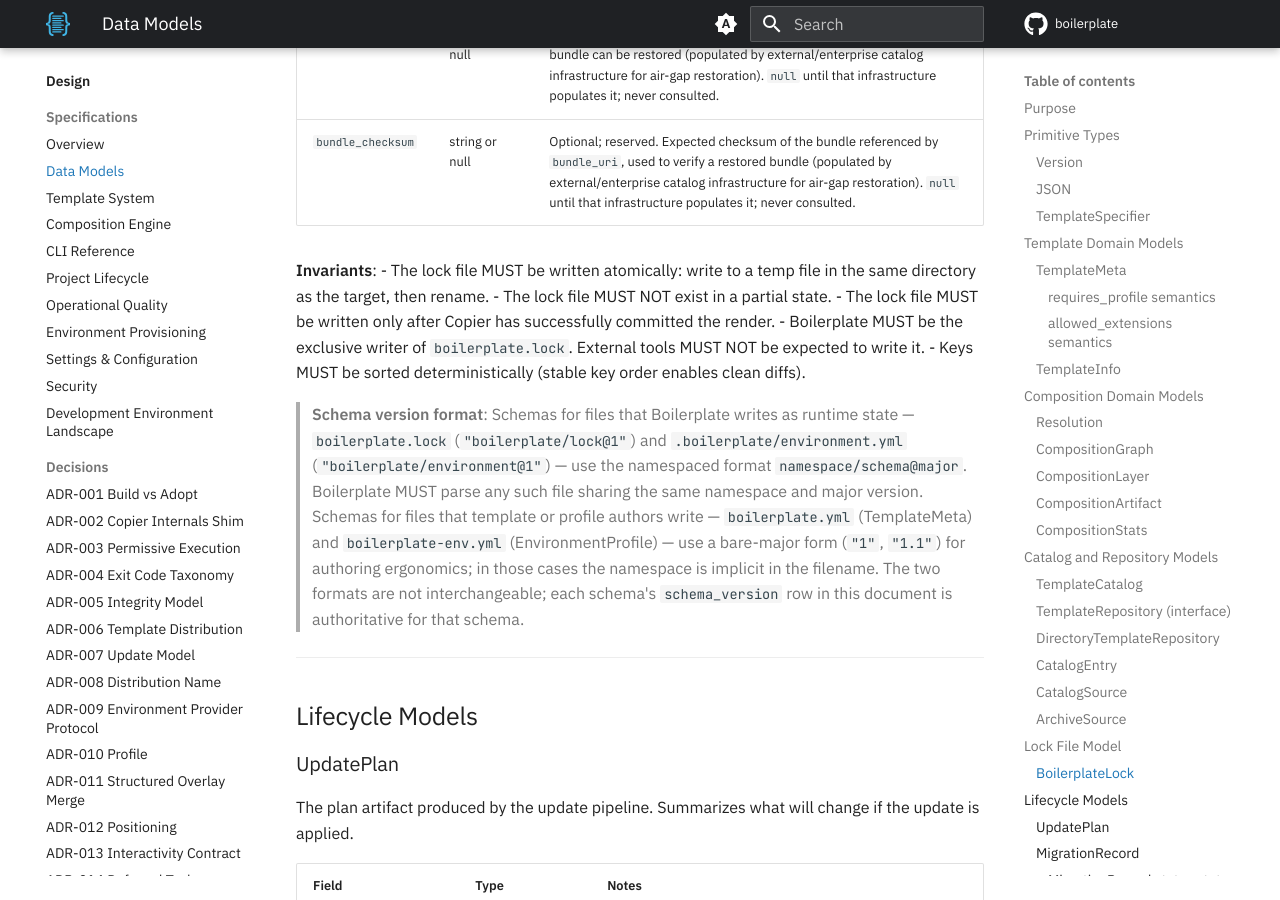
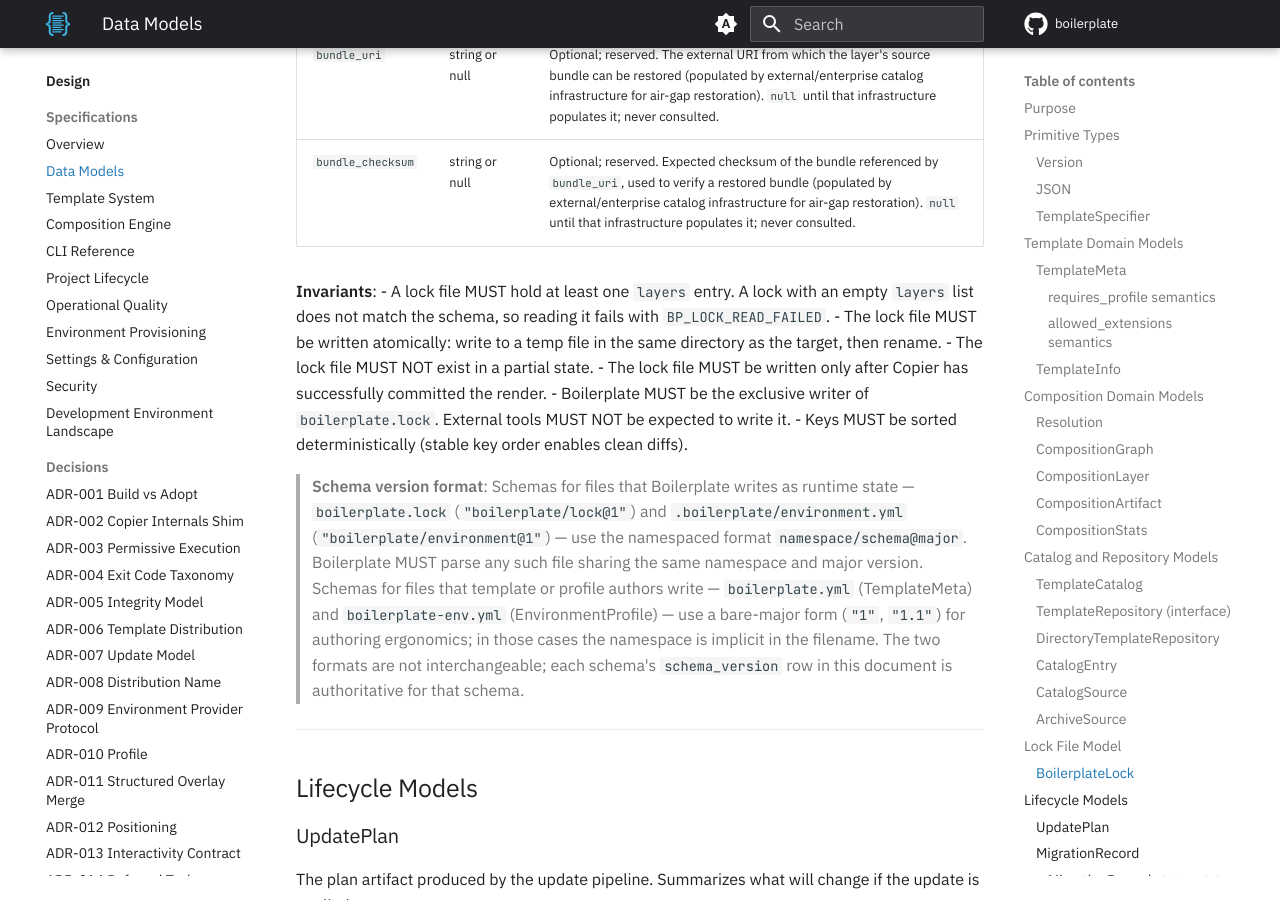
Before and after one commit to TheRealBillSiegler/boilerplate, an MkDocs documentation site: the page built from docs/design/02-data-models.md, in a window 1280 px wide and 900 px high, scrolled down 14632 px. Built offline with MkDocs 1.6.1 and Material for MkDocs 9.7.7, drawn with Linux system fonts in a browser that asks for light colours; comment, search, counter and statistics services are not loaded; the version menu is left out; some of the changed text lies outside the part shown.

Commit message:
docs(design): require a lock file to hold at least one layer
Both the update walk and the lock builder read the last layer entry, so
an empty layers list has no defined meaning. State in the lock model
that a lock holds at least one entry and that an empty list fails to
read as a lock.

Co-Authored-By: Claude Sonnet 5.5 <noreply@anthropic.com>

```diff
--- a/docs/design/02-data-models.md
+++ b/docs/design/02-data-models.md
@@ -372,7 +372,7 @@ The `boilerplate.lock` file written into a project root after a successful creat
 | `updated_at` | ISO 8601 datetime | UTC timestamp of last update |
 | `root_template` | string | Specifier of the template used to create the project |
 | `copier_answers_file_hashes` | map[string, string] or null | Per-layer SHA-256 hex digests, one entry per template layer that has an answers file. Key = template name (matches `LockLayer.name`); value = SHA-256 hex digest of that layer's `.copier-answers.<layer>.yml`. This is the sole answers-integrity mechanism `lock verify` consults for tamper detection on update. Optional; omitted when no answers files exist. |
-| `layers` | list[LockLayer] | One entry per template layer, in execution order |
+| `layers` | list[LockLayer] | One entry per template layer, in execution order; at least one |
 
 > **Hash format convention**: Hash fields that are fixed to SHA-256 by definition (`copier_answers_file_hashes` values, `proto_lock_hash`) use bare hex strings. Checksum fields that may support alternative algorithms in the future (`LockLayer.checksum`) use the `algorithm:hex` prefix format (e.g., `"sha256:{hex_digest}"`). This allows future algorithm migration for content checksums without a schema change.
 
@@ -392,6 +392,7 @@ The `boilerplate.lock` file written into a project root after a successful creat
 | `bundle_checksum` | string or null | Optional; reserved. Expected checksum of the bundle referenced by `bundle_uri`, used to verify a restored bundle (populated by external/enterprise catalog infrastructure for air-gap restoration). `null` until that infrastructure populates it; never consulted. |
 
 **Invariants**:
+- A lock file MUST hold at least one `layers` entry. A lock with an empty `layers` list does not match the schema, so reading it fails with `BP_LOCK_READ_FAILED`.
 - The lock file MUST be written atomically: write to a temp file in the same directory as the target, then rename.
 - The lock file MUST NOT exist in a partial state.
 - The lock file MUST be written only after Copier has successfully committed the render.
```
